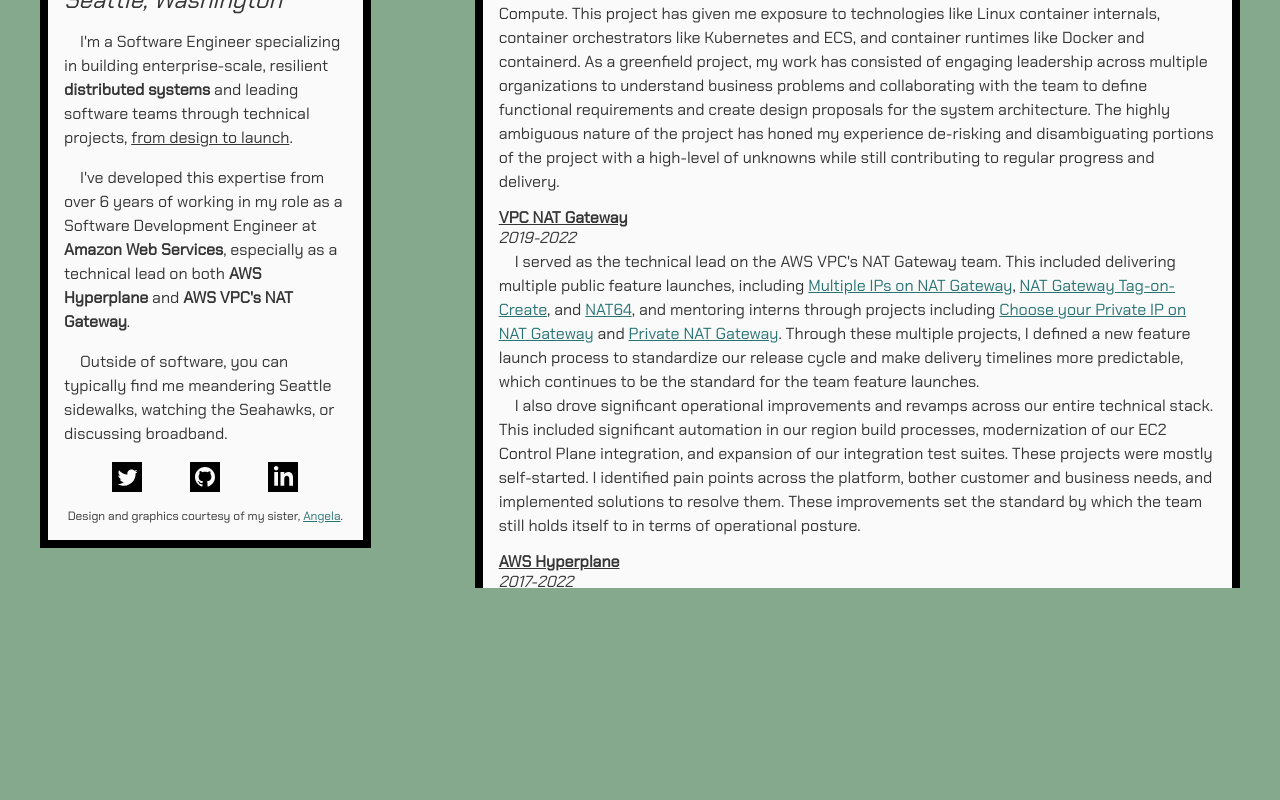
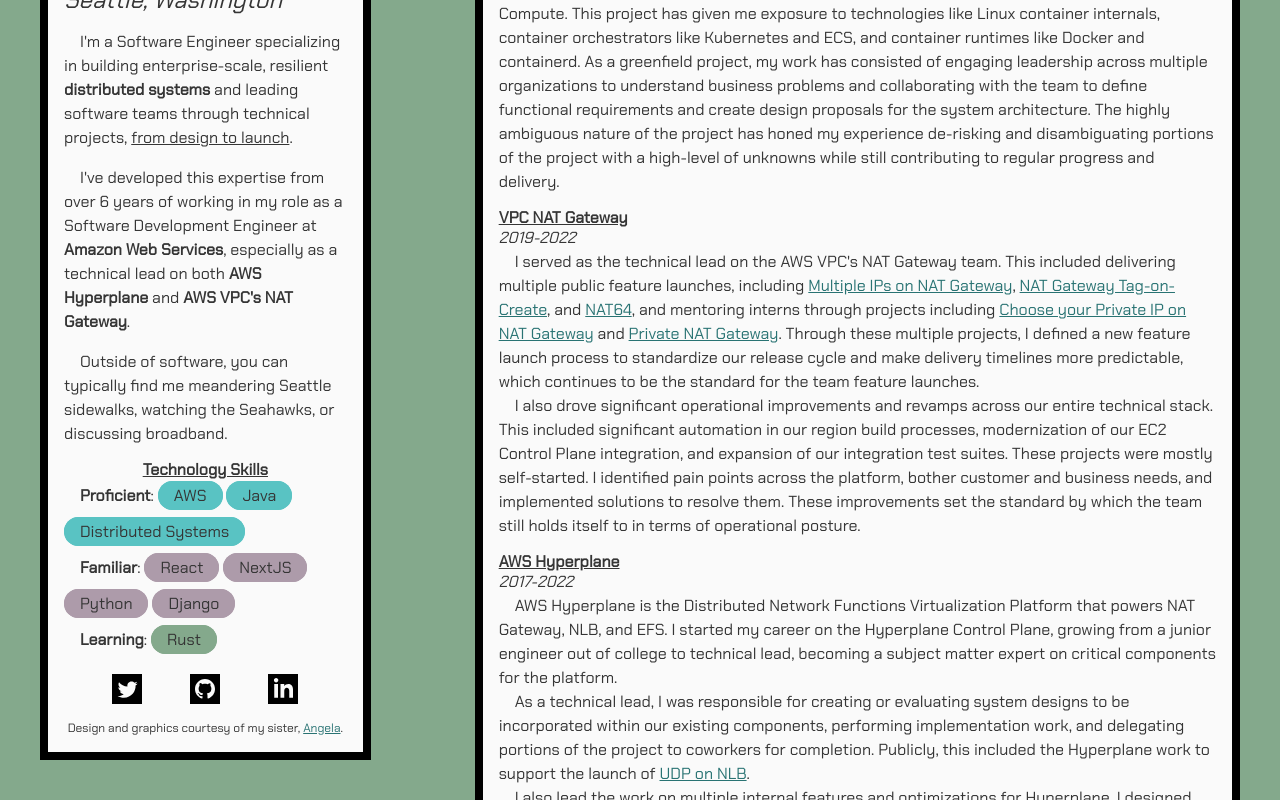
Before and after one commit to Subzidion/subzidion-land, a Next.js app: page / in a window 1280 px wide. Shown: the part 422-1222 px from the top of the page. Before the commit the page ends 1010 px from the top, so only its background shows below. Built offline with nearby package versions, Linux system fonts and the light colour scheme.

Commit message:
Add technology skill highlights.

```diff
--- /dev/null
+++ b/components/highlight.js
@@ -0,0 +1,7 @@
+export default function Highlight(props) {
+  return (
+    <span className={"rounded-full p-1 px-4 whitespace-nowrap polka-" + props.mode}>
+      {props.children}
+    </span>
+  )
+}
--- a/pages/index.js
+++ b/pages/index.js
@@ -1,5 +1,6 @@
 import Head from 'next/head';
 import Card from '../components/card';
+import Highlight from '../components/highlight';
 
 export default function Home() {
   return (
@@ -26,6 +27,18 @@
             </div>
             <div className="px-2 lg:p-2">
               <p>Outside of software, you can typically find me meandering Seattle sidewalks, watching the Seahawks, or discussing broadband.</p>
+            </div>
+            <div className="p-2 leading-9">
+              <span className="text-center"><h5>Technology Skills</h5></span>
+              <div>
+                <p><b>Proficient</b>: <Highlight mode="proficient">AWS</Highlight> <Highlight mode="proficient">Java</Highlight> <Highlight mode="proficient">Distributed Systems</Highlight></p>
+              </div>
+              <div>
+                <p><b>Familiar</b>: <Highlight mode="familiar">React</Highlight> <Highlight mode="familiar">NextJS</Highlight> <Highlight mode="familiar">Python</Highlight> <Highlight mode="familiar">Django</Highlight></p>
+              </div>
+              <div>
+                <p><b>Learning</b>: <Highlight mode="learning">Rust</Highlight></p>
+              </div>
             </div>
             <div className="flex justify-evenly p-2">
               <div>
--- a/styles/global.css
+++ b/styles/global.css
@@ -7,16 +7,16 @@
   padding: 0;
   margin: 0;
   color: theme(colors.jet);
-  background-color: theme(colors.cambridgeBlue);
+  background-color: theme(colors.green);
 }
 
 a {
-  color: theme(colors.myrtleGreen);
+  color: theme(colors.darkBlue);
   text-decoration: underline;
 }
 
 a:visited {
-  color: theme(colors.eggplant);
+  color: theme(colors.darkRed);
 }
 
 p {
@@ -56,3 +56,25 @@
 h6 {
   font-style: italic;
 }
+
+.polka-proficient {
+  background-color: theme(colors.blue);
+  background-image:  radial-gradient(theme(colors.darkBlue) 0.4px, transparent 0.4px), radial-gradient(theme(colors.darkBlue) 0.4px, theme(colors.blue) 0.4px);
+  background-size: 16px 16px;
+  background-position: 0 0,8px 8px;
+}
+
+.polka-familiar {
+  background-color: theme(colors.red);
+  background-image:  radial-gradient(theme(colors.darkRed) 0.4px, transparent 0.4px), radial-gradient(theme(colors.darkRed) 0.4px, theme(colors.red) 0.4px);
+  background-size: 16px 16px;
+  background-position: 0 0,8px 8px;
+}
+
+
+.polka-learning {
+  background-color: theme(colors.green);
+  background-image:  radial-gradient(theme(colors.darkGreen) 0.4px, transparent 0.4px), radial-gradient(theme(colors.darkGreen) 0.4px, theme(colors.green) 0.4px);
+  background-size: 16px 16px;
+  background-position: 0 0,8px 8px;
+}
--- a/tailwind.config.js
+++ b/tailwind.config.js
@@ -13,11 +13,15 @@
       black: colors.black,
       seasalt: "#FAFAFA",
       jet: "#353535",
-      robinEggBlue: "#59C3C3",
-      myrtleGreen: "#297373",
-      cambridgeBlue: "#84A98C",
-      roseQuartz: "#AD9BAA",
-      eggplant: "#635160",
+      lightBlue: "#A4DEDE",
+      blue: "#59C3C3",
+      darkBlue: "#297373",
+      lightRed: "#D2C8D0",
+      red: "#AD9BAA",
+      darkRed: "#635160",
+      lightGreen: "#BBD0C0",
+      green: "#84A98C",
+      darkGreen: "#44614a",
     },
   },
   plugins: [],
```
